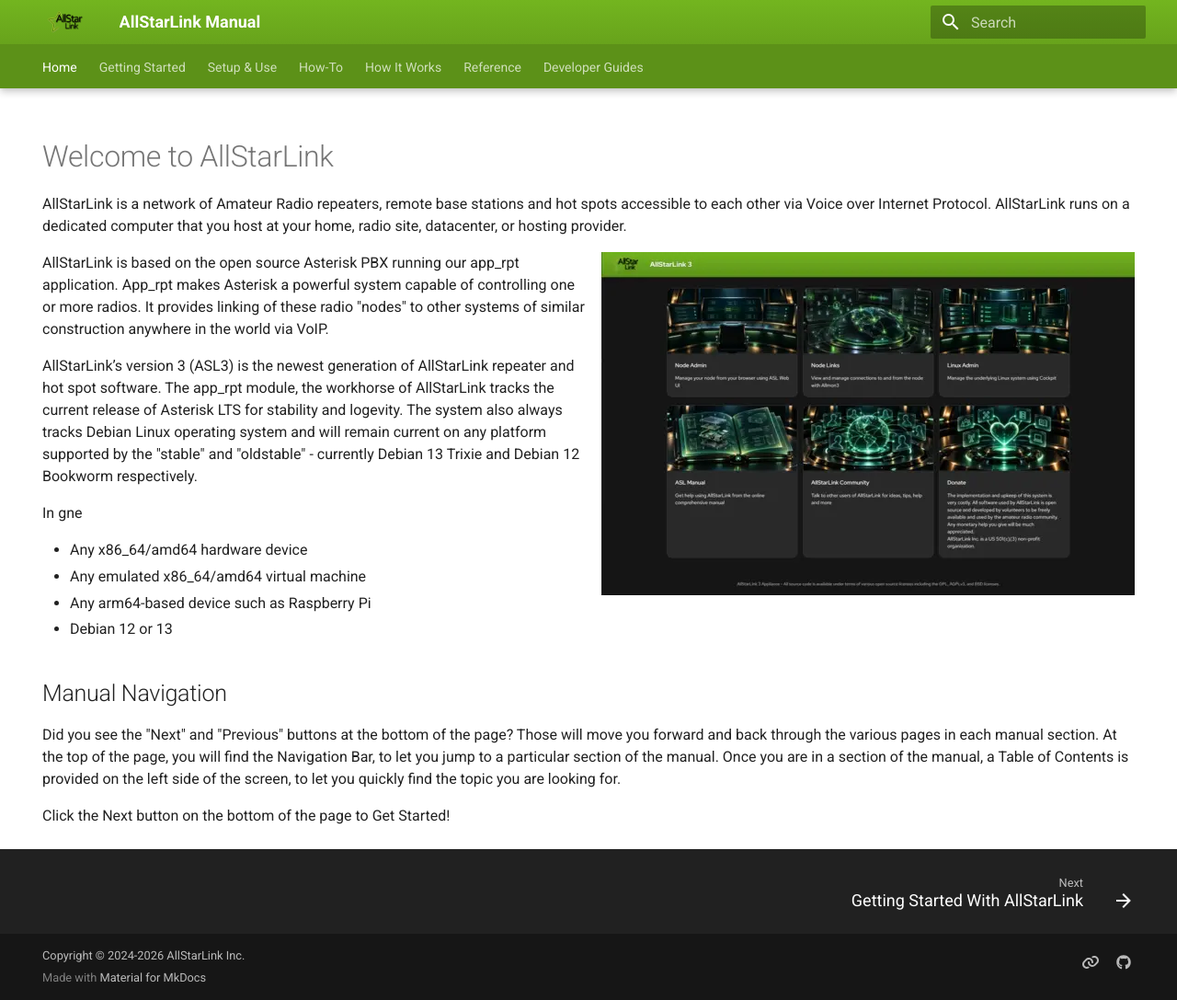
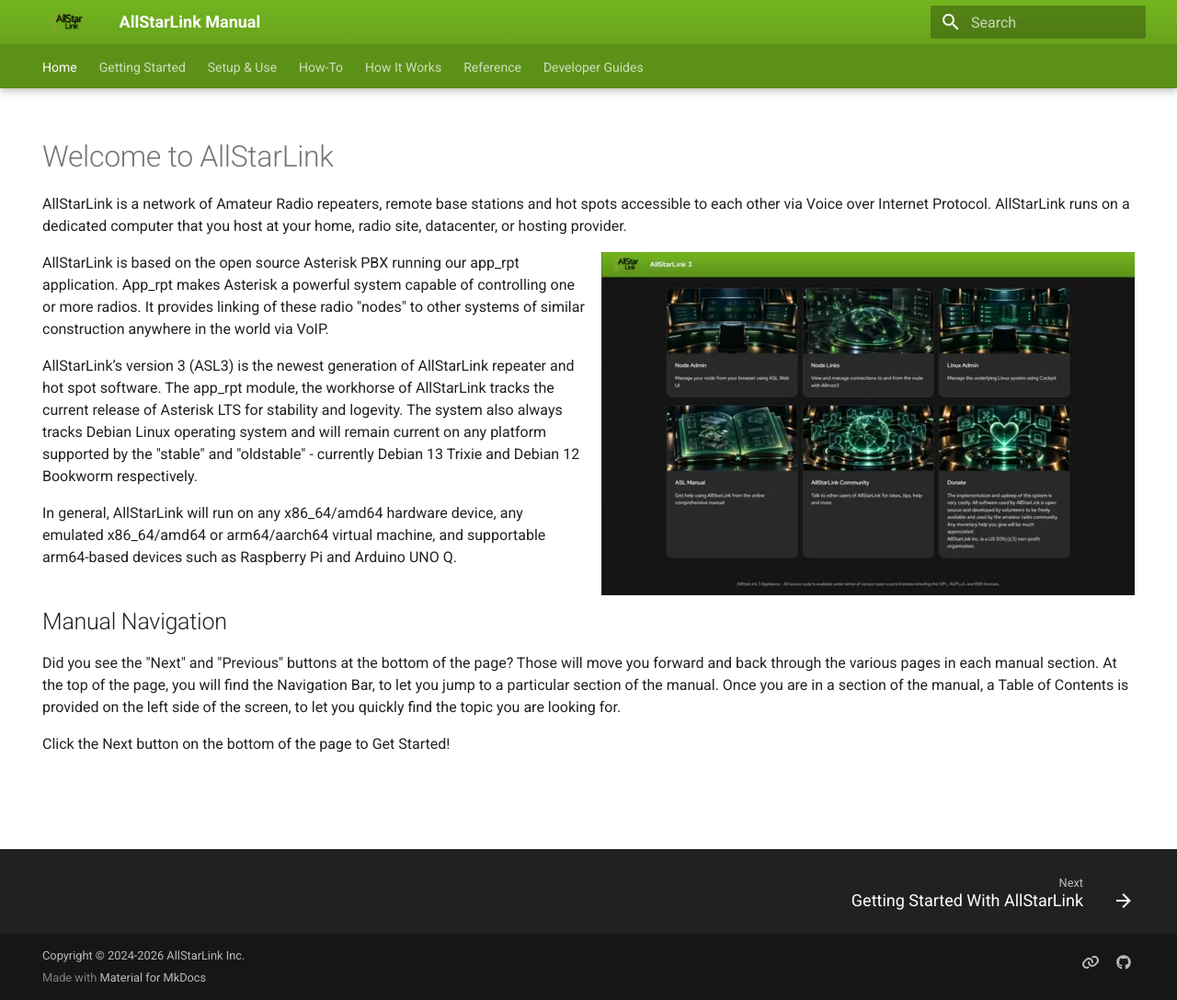
Before and after one commit to AllStarLink/ASL3-Manual, an MkDocs documentation site: the page built from docs/index.md, in a window 1280 px wide and 1087 px high. Shown: the whole window at 92% size. Built offline with MkDocs 1.6.1 and Material for MkDocs 9.7.7, drawn with Linux system fonts in a browser that asks for light colours.

Commit message:
adjust supported hardware

```diff
--- a/docs/index.md
+++ b/docs/index.md
@@ -13,13 +13,7 @@
 
 AllStarLink’s version 3 (ASL3) is the newest generation of AllStarLink repeater and hot spot software. The app\_rpt module, the workhorse of AllStarLink tracks the current release of Asterisk LTS for stability and logevity. The system also always tracks Debian Linux operating system and will remain current on any platform supported by the "stable" and "oldstable" - currently Debian 13 Trixie and Debian 12 Bookworm respectively.
 
-
-In gne
-
-* Any x86_64/amd64 hardware device
-* Any emulated x86_64/amd64 virtual machine
-* Any arm64-based device such as Raspberry Pi
-* Debian 12 or 13
+In general, AllStarLink will run on any x86_64/amd64 hardware device, any emulated x86_64/amd64 or arm64/aarch64 virtual machine, and supportable arm64-based devices such as Raspberry Pi and Arduino UNO Q.
 
 ## Manual Navigation
 
```
Also changed, not shown: docs/install/debian/deb-appliance.md (+22 -14 lines), docs/install/pi-appliance/index.md (+2 -2 lines), docs/install/pi-appliance/pi-detailed.md (+2 -1 lines).
